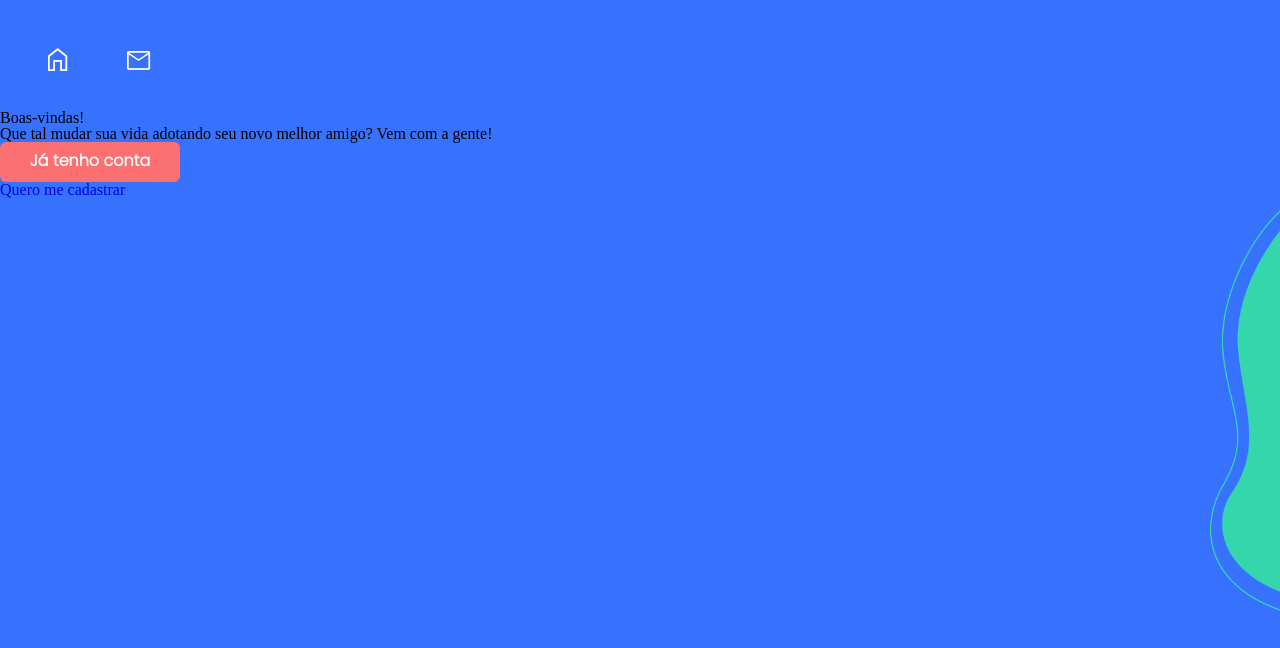
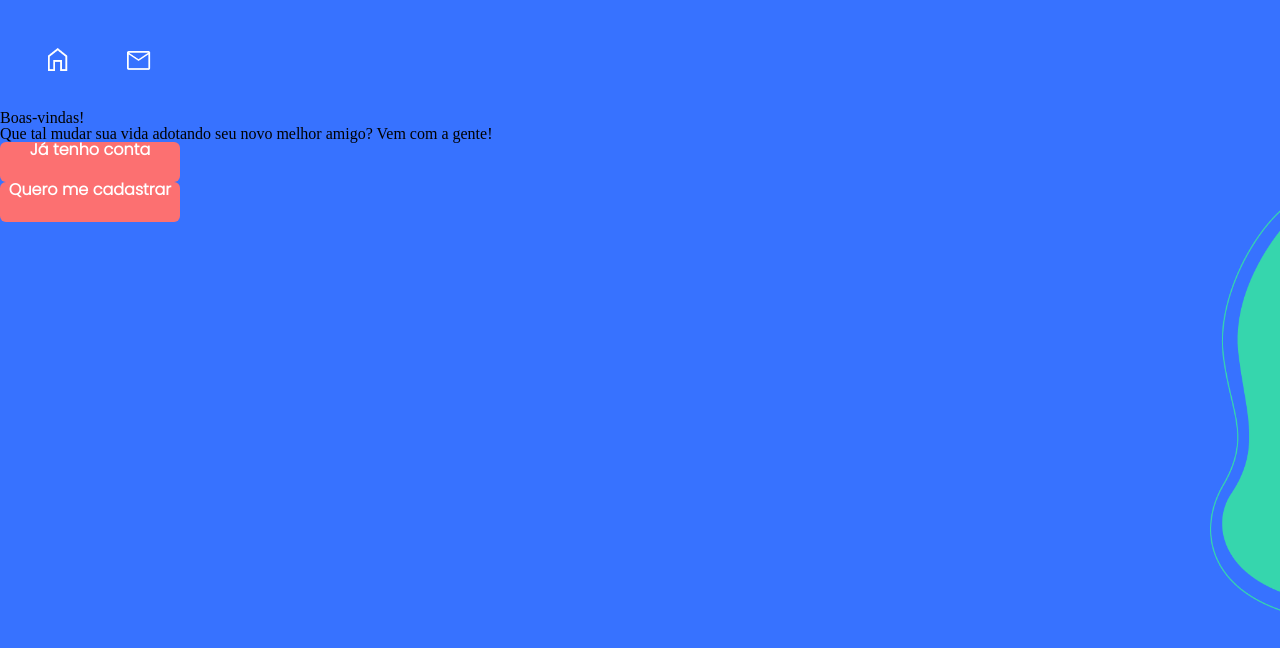
Before and after one commit to Gollpy/Adopet, a plain HTML site: page index.html in a window 1280 px wide. Drawn offline with Linux system fonts and the light colour scheme.

Commit message:
melhorias no botão

```diff
--- a/assetis/css/base.css
+++ b/assetis/css/base.css
@@ -23,7 +23,6 @@
     width: 180px;
     display: inline-block;
     text-align: center;
-    padding: 11px 29px;
 }
 
 .botao:hover{
--- a/index.html
+++ b/index.html
@@ -53,7 +53,7 @@
                         <a class="botao" href="#">Já tenho conta</a>
                     </div>
                     <div>
-                        <a class="" href="#">Quero me cadastrar</a>
+                        <a class="botao" href="#">Quero me cadastrar</a>
                     </div>
                 </div>
             </div>
```
